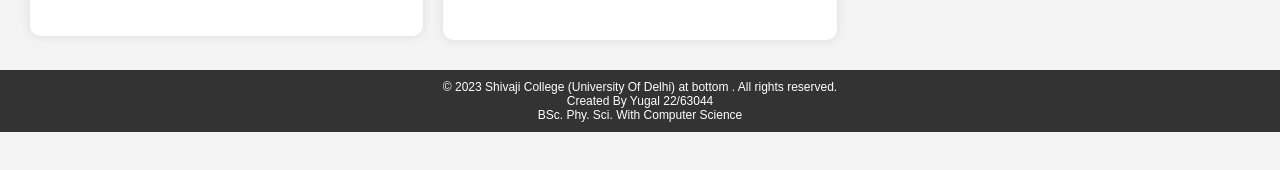
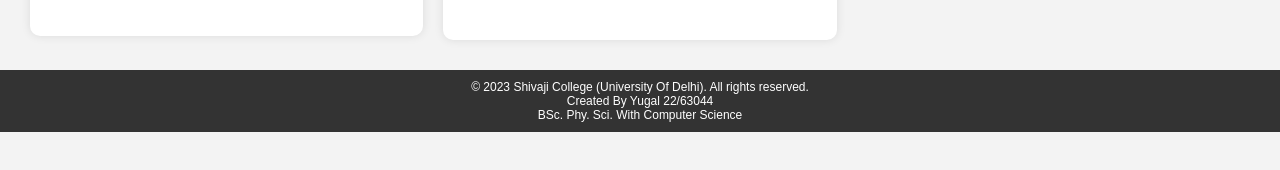
Before and after one commit to YugalNA/random, a plain HTML site: page index.html in a window 1280 px wide. Shown: the part 418-588 px from the top of the page. Drawn offline with Linux system fonts and the light colour scheme.

Commit message:
Update index.html

```diff
--- a/index.html
+++ b/index.html
@@ -114,7 +114,7 @@
         <div id="exerciseDietPlan"></div>
     </div>
 </div>
-<footer class="footer">© 2023 Shivaji College (University Of Delhi) at bottom . All rights reserved.<br>Created By Yugal 22/63044<br>BSc. Phy. Sci. With Computer Science</footer>
+<footer class="footer">© 2023 Shivaji College (University Of Delhi). All rights reserved.<br>Created By Yugal 22/63044<br>BSc. Phy. Sci. With Computer Science</footer>
 <script>
     function calculateBMI() {
         var weight = document.getElementById('weight').value;
```
